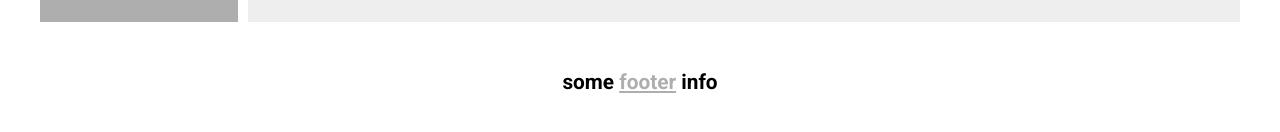
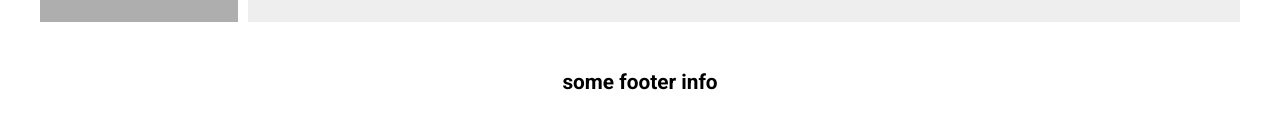
Before and after one commit to spclear/social, a React (Create React App) app: page / in a window 1280 px wide. Shown: the part 656-788 px from the top of the page. Built offline with nearby package versions, Linux system fonts and the light colour scheme.

Commit message:
back to normal state

```diff
--- a/src/components/Footer.jsx
+++ b/src/components/Footer.jsx
@@ -3,7 +3,7 @@ import React from 'react';
 const Footer = () => {
   return (
     <footer className='footer'>
-      <p className='footer__info'>some <span className='lul'>footer</span> info</p>
+      <p className='footer__info'>some footer info</p>
     </footer>
   );
 }
--- a/src/index.css
+++ b/src/index.css
@@ -135,9 +135,3 @@ body {
   font-weight: bold;
   font-size: 1.3rem;
 }
-
-.lul {
-  color: #aeaeae;
-  text-decoration: underline;
-  cursor: pointer;
-}
```
